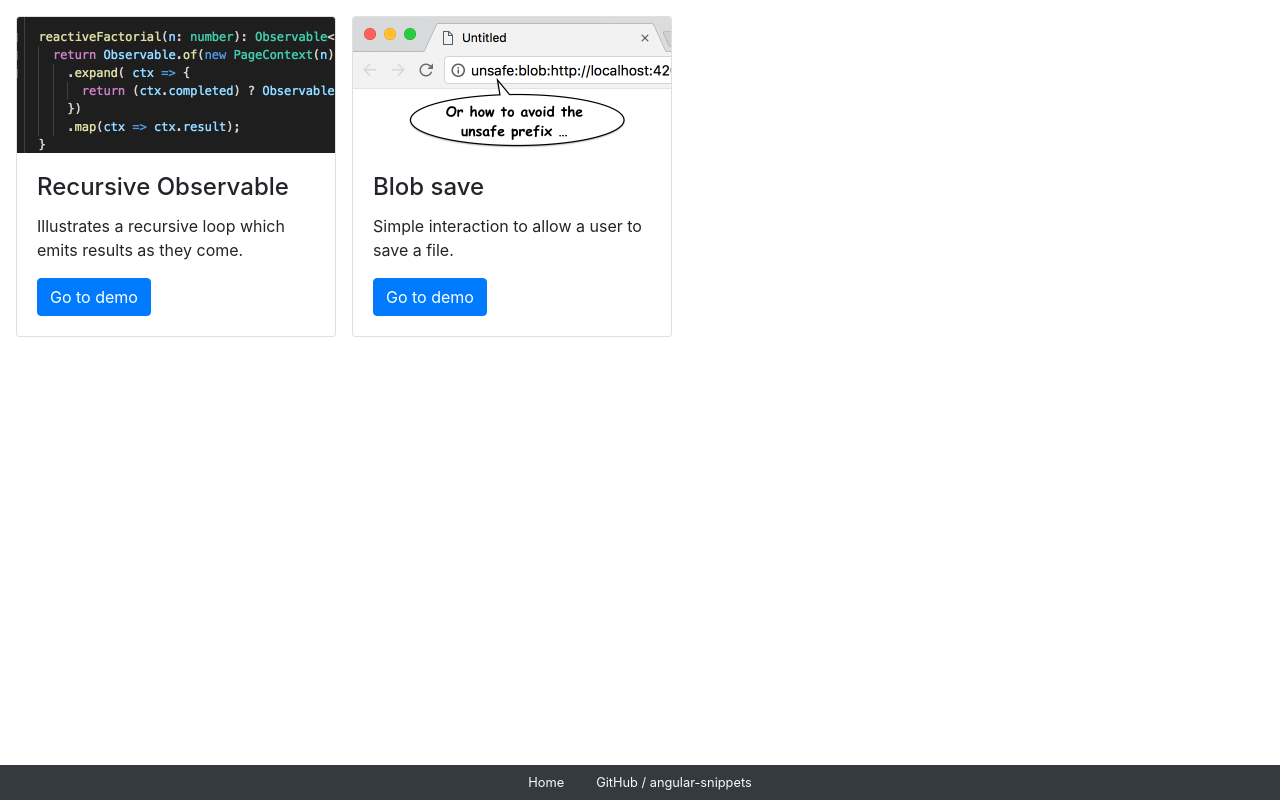
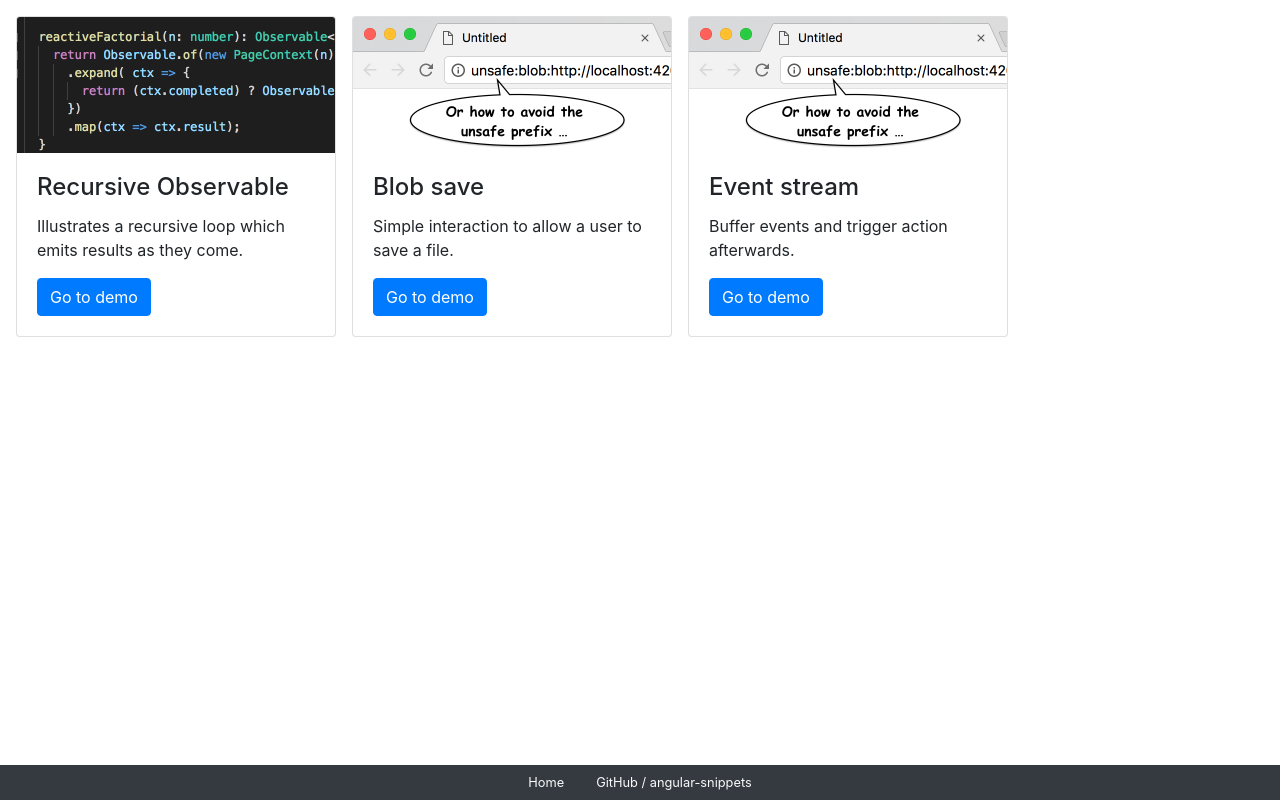
Before and after one commit to adelinor/angular-snippets, an Angular app: page /#/home in a window 1280 px wide. Built offline with nearby package versions, Linux system fonts and the light colour scheme.

Commit message:
Add new empty demo

```diff
--- a/src/app/app-routing.module.ts
+++ b/src/app/app-routing.module.ts
@@ -4,12 +4,14 @@ import { RouterModule, Routes } from '@angular/router';
 import { FactorialComponent } from './rxjs-recursive-observable/factorial/factorial.component';
 import { BlobSaveComponent } from './blob-save/blob-save.component';
 import { HomeComponent } from './home/home.component';
+import { RxjsEventStreamComponent } from './rxjs-event-stream/rxjs-event-stream.component';
 
 const routes: Routes = [
   { path: '', redirectTo: '/home', pathMatch: 'full' },
   { path: 'home', component: HomeComponent },
   { path: 'rxjs-recursive-observable/factorial', component: FactorialComponent },
   { path: 'blob-save', component: BlobSaveComponent },
+  { path: 'rxjs-event-stream', component: RxjsEventStreamComponent },
 ];
 
 @NgModule({
--- a/src/app/app.module.ts
+++ b/src/app/app.module.ts
@@ -9,6 +9,7 @@ import { FactorialService } from './rxjs-recursive-observable/factorial/factoria
 import { FactorialComponent } from './rxjs-recursive-observable/factorial/factorial.component';
 import { BlobSaveComponent } from './blob-save/blob-save.component';
 import { DownloadService } from './blob-save/download.service';
+import { RxjsEventStreamComponent } from './rxjs-event-stream/rxjs-event-stream.component';
 
 
 @NgModule({
@@ -16,7 +17,8 @@ import { DownloadService } from './blob-save/download.service';
     AppComponent,
     HomeComponent,
     FactorialComponent,
-    BlobSaveComponent
+    BlobSaveComponent,
+    RxjsEventStreamComponent
   ],
   imports: [
     BrowserModule,
--- a/src/app/home/home.component.html
+++ b/src/app/home/home.component.html
@@ -22,6 +22,15 @@
       </div>
     </div>
 
+    <div class="card" style="width: 20rem; margin-right: 1em; margin-bottom: 1em;">
+      <img class="card-img-top" src="assets/images/blob-save-01.png" alt="HTML5 Blob URLs">
+      <div class="card-body">
+        <h4 class="card-title">Event stream</h4>
+        <p class="card-text">Buffer events and trigger action afterwards.</p>
+        <a [routerLink]="['/rxjs-event-stream']" class="btn btn-primary">Go to demo</a>
+      </div>
+    </div>
+
   </div>
 
 
--- /dev/null
+++ b/src/app/rxjs-event-stream/rxjs-event-stream.component.html
@@ -0,0 +1,3 @@
+<p>
+  rxjs-event-stream works!
+</p>
--- /dev/null
+++ b/src/app/rxjs-event-stream/rxjs-event-stream.component.ts
@@ -0,0 +1,15 @@
+import { Component, OnInit } from '@angular/core';
+
+@Component({
+  selector: 'app-rxjs-event-stream',
+  templateUrl: './rxjs-event-stream.component.html',
+  styleUrls: ['./rxjs-event-stream.component.css']
+})
+export class RxjsEventStreamComponent implements OnInit {
+
+  constructor() { }
+
+  ngOnInit() {
+  }
+
+}
```
Also changed, not shown: src/app/rxjs-event-stream/rxjs-event-stream.component.css (added), 1 other file (tests, documents, lock files or other folders).
